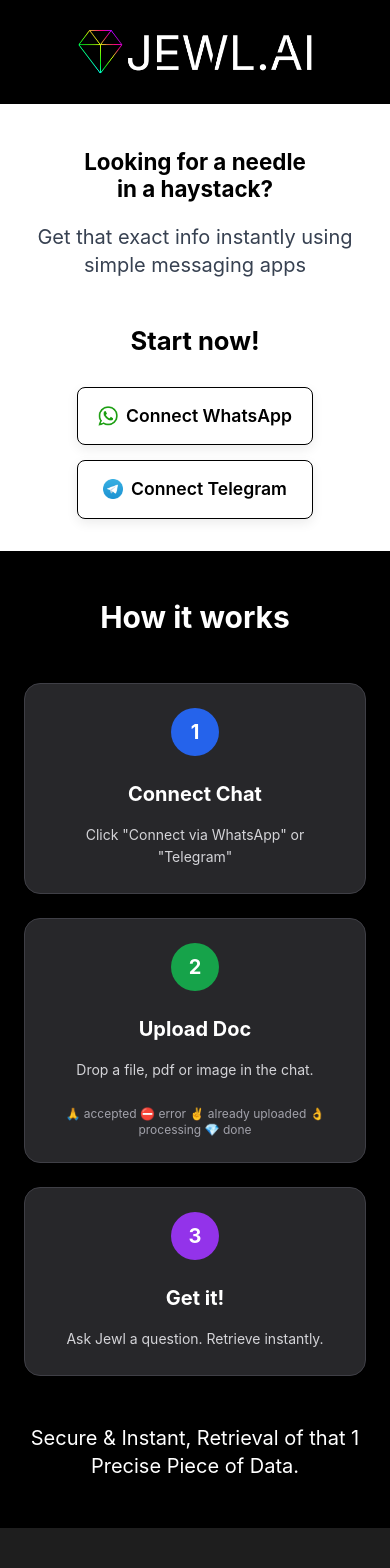
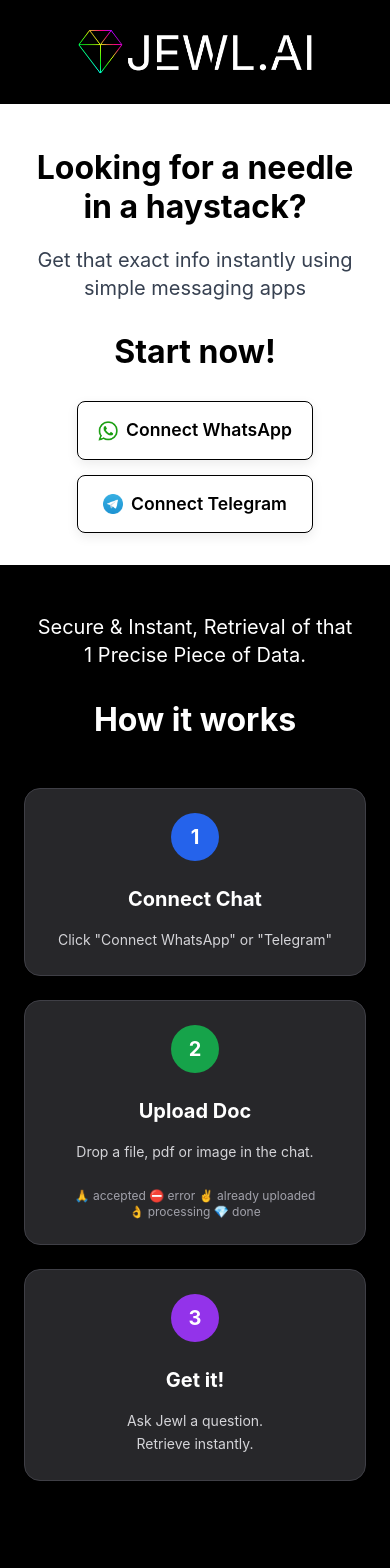
Before and after one commit to EdwardLH219/try-jewl, a Next.js app: page / in a window 390 px wide. Shown: the top 1568 px of the page. Built offline with nearby package versions, Linux system fonts and the light colour scheme.

Commit message:
chore: update remaining modified files

```diff
--- a/components/Features.tsx
+++ b/components/Features.tsx
@@ -58,7 +58,7 @@
     <section id="features" className="section-padding bg-white">
       <div className="container mx-auto">
         <div className="max-w-3xl mx-auto text-center mb-16">
-          <h2 className="mb-6">Key Features</h2>
+          <h2 className="text-[2rem] md:text-3xl font-bold mb-6">Key Features</h2>
           <p className="text-xl text-gray-700">
             Jewl leverages cutting-edge artificial intelligence to transform how you interact with your documents.
           </p>
--- a/components/HowItWorks.tsx
+++ b/components/HowItWorks.tsx
@@ -4,7 +4,10 @@
   return (
     <div className="py-12 px-6">
       <div className="max-w-4xl mx-auto">
-        <h2 className="text-3xl font-bold text-white text-center mb-12">How it works</h2>
+        <p className="text-white text-center text-xl mb-8">
+          Secure & Instant, Retrieval of that<br className="block sm:hidden" /> 1 Precise Piece of Data.
+        </p>
+        <h2 className="text-[2rem] md:text-3xl font-bold text-white text-center mb-12">How it works</h2>
         <div className="flex flex-col md:flex-row gap-6 mb-12">
           {/* Step 1: Connect Chat */}
           <div className="flex-1 bg-zinc-800 rounded-2xl border border-zinc-700 p-6 text-center">
@@ -15,7 +18,7 @@
             </div>
             <h3 className="text-xl font-bold text-white mb-4">Connect Chat</h3>
             <p className="text-zinc-300 text-sm leading-relaxed">
-              Click "Connect via WhatsApp" or "Telegram"
+              Click "Connect WhatsApp" or "Telegram"
             </p>
           </div>
 
@@ -31,7 +34,7 @@
               Drop a file, pdf or image in the chat.
             </p>
             <p className="text-zinc-400 text-xs text-center">
-              🙏 accepted ⛔ error ✌ already uploaded 👌 processing 💎 done
+              🙏 accepted ⛔ error ✌ already uploaded<br className="block sm:hidden" /> 👌 processing 💎 done
             </p>
           </div>
 
@@ -44,13 +47,10 @@
             </div>
             <h3 className="text-xl font-bold text-white mb-4">Get it!</h3>
             <p className="text-zinc-300 text-sm leading-relaxed">
-              Ask Jewl a question. Retrieve instantly.
+              Ask Jewl a question.<br />Retrieve instantly.
             </p>
           </div>
         </div>
-        <p className="text-white text-center text-xl">
-          Secure & Instant, Retrieval of that 1 Precise Piece of Data.
-        </p>
       </div>
     </div>
   );
--- a/styles/splash.module.css
+++ b/styles/splash.module.css
@@ -31,10 +31,16 @@
 }
 
 .mainHeading {
-  font-size: 3rem;
+  font-size: 2rem;
   font-weight: bold;
   margin: 0 0 20px 0;
   line-height: 1.2;
+}
+
+@media (min-width: 768px) {
+  .mainHeading {
+    font-size: 2rem;
+  }
 }
 
 .strapline {
@@ -57,7 +63,7 @@
   width: 100%;
   background-color: white;
   color: black;
-  padding: 2rem 2rem 2rem 2rem;
+  padding: 1rem 2rem 2rem 2rem;
   margin: 0;
   display: flex;
   flex-direction: column;
@@ -155,7 +161,7 @@
 /* Responsive design */
 @media (max-width: 768px) {
   .mainHeading {
-    font-size: 1.8rem;
+    font-size: 2rem;
   }
 
   .strapline {
@@ -163,7 +169,7 @@
   }
 
   .ctaHeading {
-    font-size: 1.6rem;
+    font-size: 2rem;
   }
 
   .buttonContainer {
@@ -210,7 +216,7 @@
   }
 
   .mainHeading {
-    font-size: 1.4rem;
+    font-size: 2rem;
   }
 
   .strapline {
```
Also changed, not shown: 1 other file (tests, documents, lock files or other folders).
